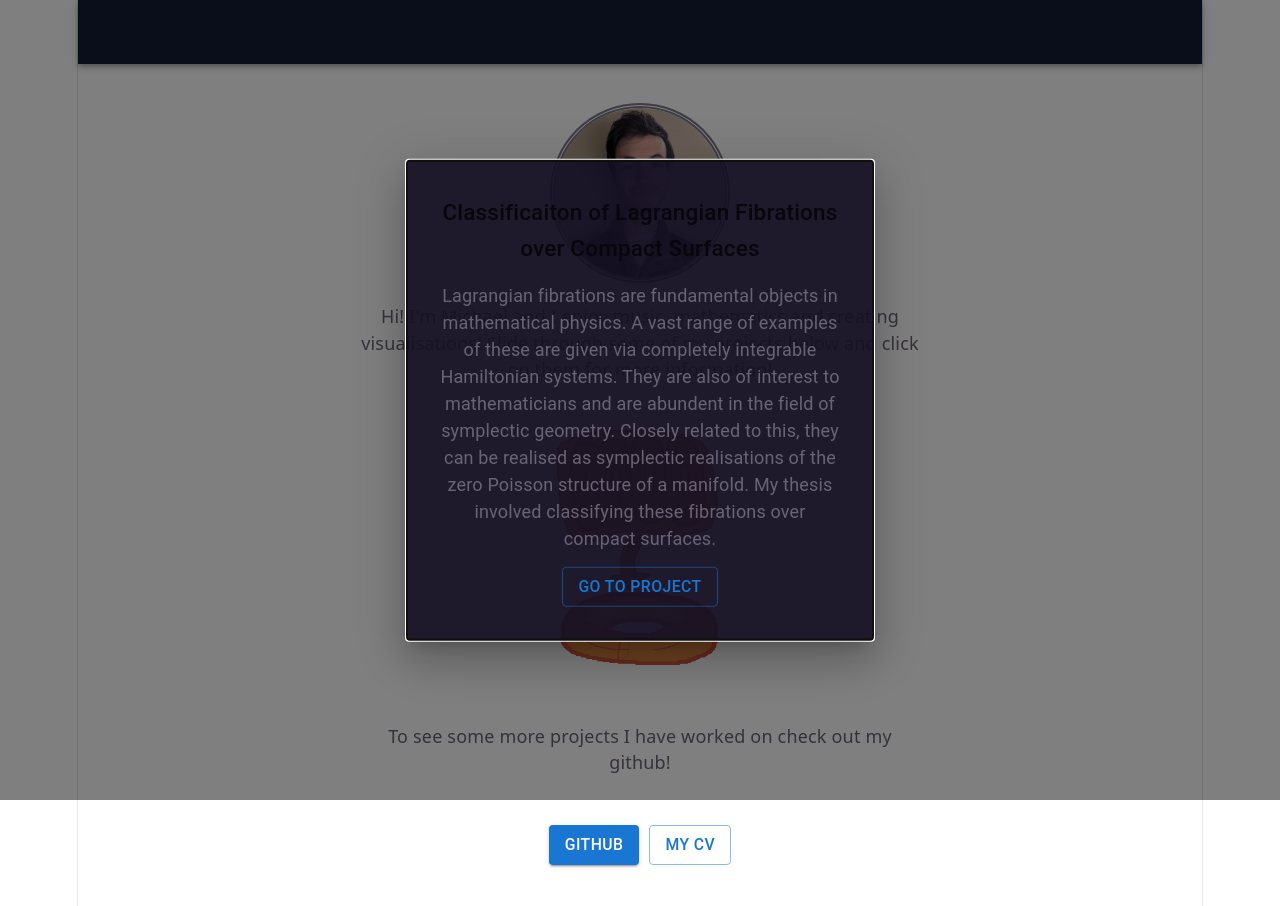
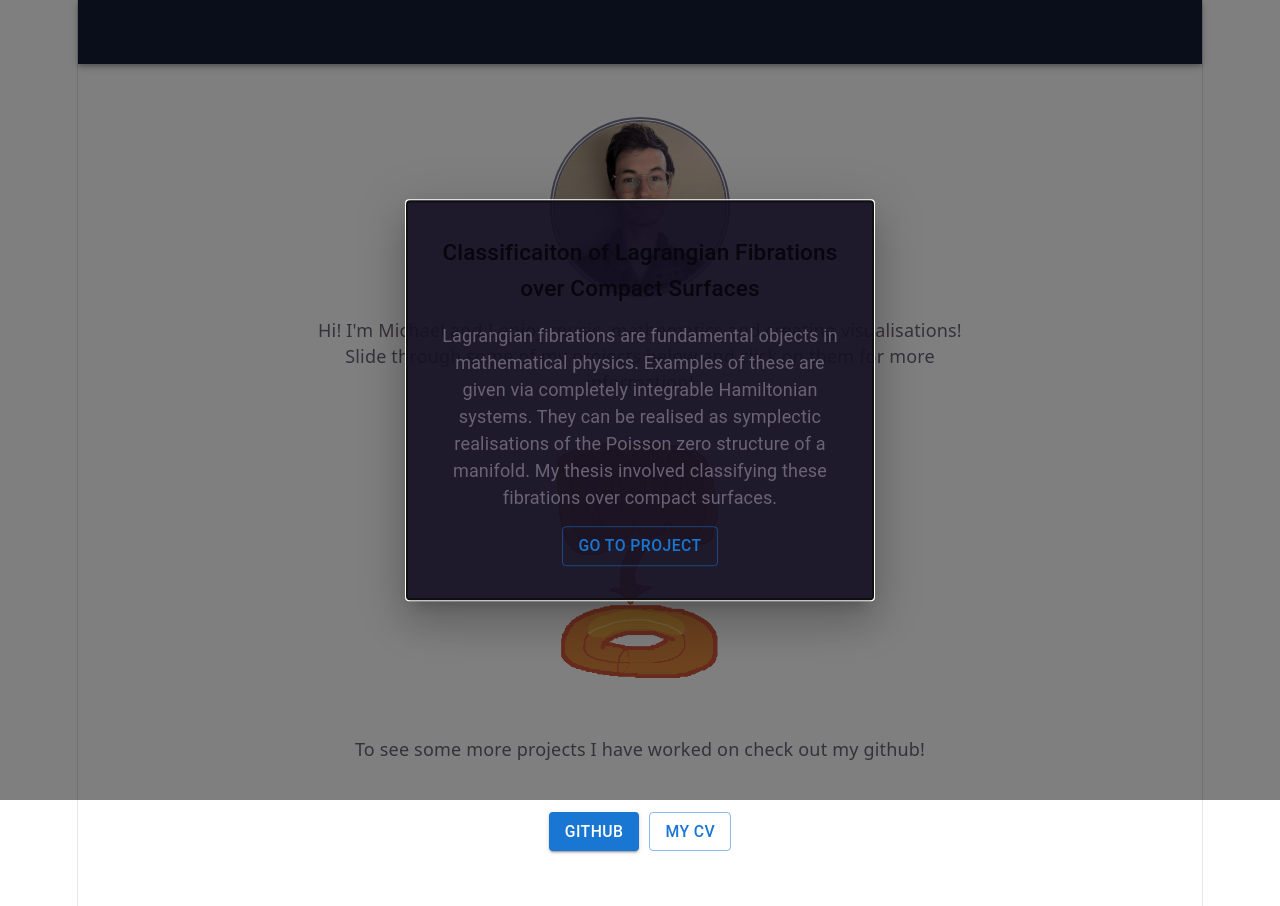
Before and after one commit to mcwiga/mcwiga.github.io, a React (Vite) app: page / in a window 1280 px wide. Both pictures are taken after a click on the picture 640 px from the left and 562 px from the top of the page. Shown: the top 906 px of the page. Built offline with nearby package versions, Linux system fonts and the light colour scheme.

Commit message:
Update text

```diff
--- a/src/components/HomeComponent/HomeComponent.tsx
+++ b/src/components/HomeComponent/HomeComponent.tsx
@@ -67,12 +67,10 @@ function generateModalText(modalType: ModalType | undefined) {
           </Typography>
           <Typography id="modal-modal-description" sx={{ mt: 2 }}>
             Lagrangian fibrations are fundamental objects in mathematical
-            physics. A vast range of examples of these are given via completely
-            integrable Hamiltonian systems. They are also of interest to
-            mathematicians and are abundent in the field of symplectic geometry.
-            Closely related to this, they can be realised as symplectic
-            realisations of the zero Poisson structure of a manifold. My thesis
-            involved classifying these fibrations over compact surfaces.
+            physics. Examples of these are given via completely integrable
+            Hamiltonian systems. They can be realised as symplectic realisations
+            of the Poisson zero structure of a manifold. My thesis involved
+            classifying these fibrations over compact surfaces.
           </Typography>
           <Button
             variant="outlined"
@@ -189,7 +187,7 @@ export function HomeComponent() {
     "https://docs.google.com/document/d/1l-FV4Es6rTgw6fXr_l6Riz07DM9wSOMD1NYpdaMTYyw/edit?usp=sharing";
   return (
     <>
-      <div style={{ width: "50%", paddingBottom: "20px" }}>
+      <div style={{ width: "60%", paddingBottom: "20px" }}>
         Hi! I'm Michael and I enjoy music, mathematics and creating
         visualisations! Slide through some of my projects below and click on
         them for more information!
@@ -197,7 +195,7 @@ export function HomeComponent() {
       <EmblaCarousel></EmblaCarousel>
       <div
         className="contentArea"
-        style={{ width: "50%", paddingBottom: "20px" }}
+        style={{ width: "60%", paddingBottom: "20px" }}
       >
         To see some more projects I have worked on check out my github!
       </div>
```
